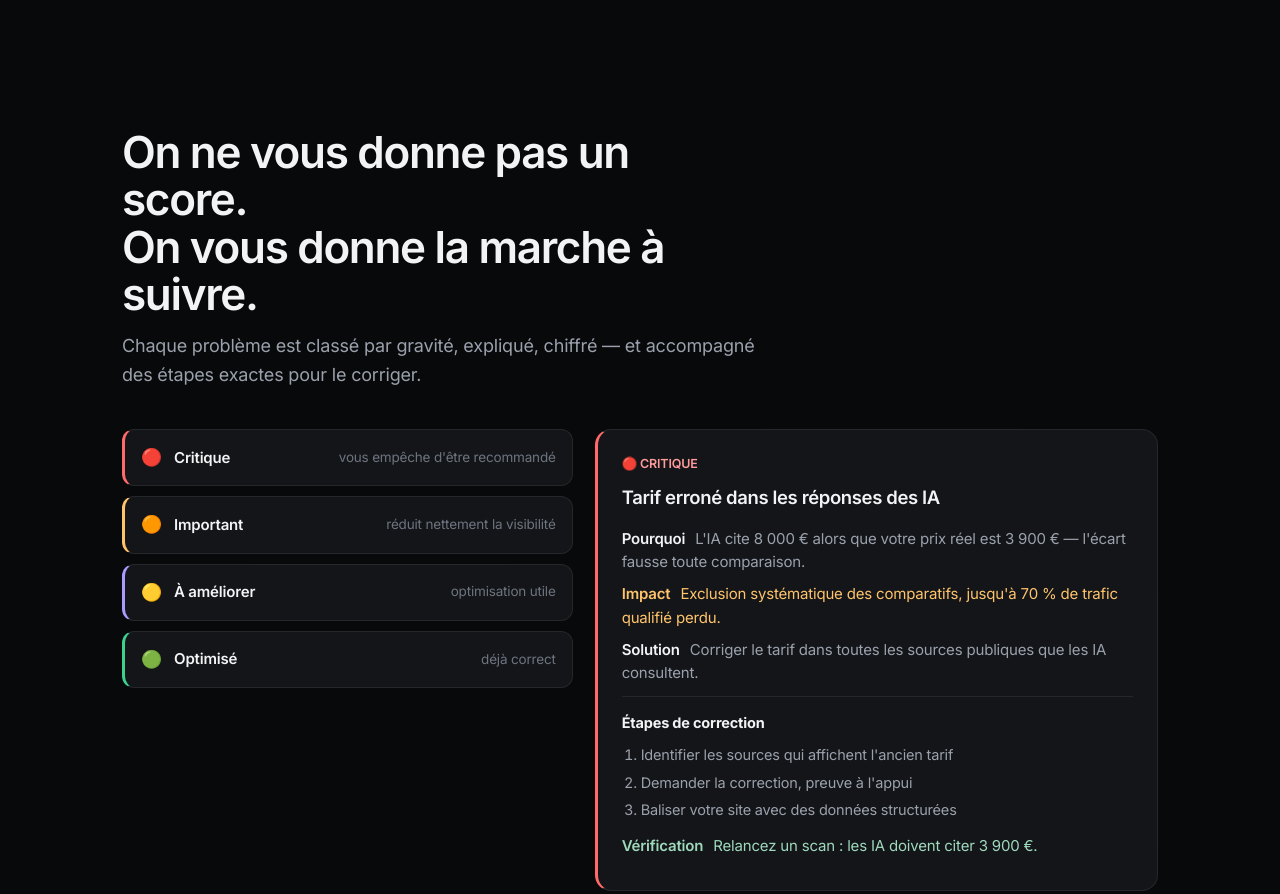
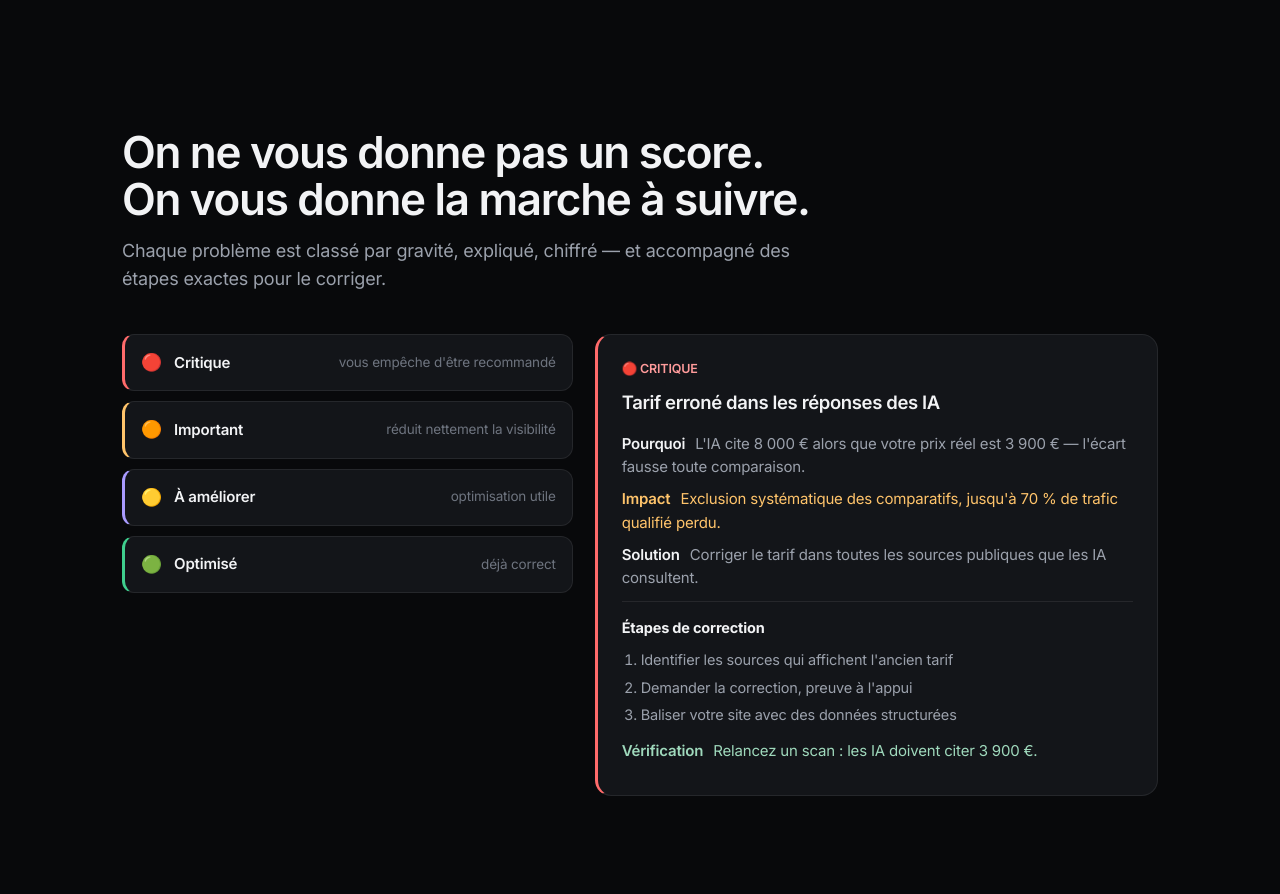
Before and after one commit to Selyriaia/Selyraia, a website: page index.html in a window 1280 px wide. Shown: the part 1440-2334 px from the top of the page. Drawn offline with nearby package versions, Linux system fonts and the light colour scheme.

Commit message:
Equilibrage des lignes de titre

```diff
--- a/index.html
+++ b/index.html
@@ -76,8 +76,9 @@
   .cf{padding:13px 20px;border-top:1px solid var(--ln);font-size:13px;color:var(--dm2)}
 
   section{padding:70px 0}
-  .sh{max-width:640px;margin-bottom:40px}
-  h2{font-size:clamp(27px,4vw,44px);line-height:1.08;letter-spacing:-.03em;font-weight:600;margin-bottom:13px}
+  .sh{max-width:720px;margin-bottom:40px}
+  h2{font-size:clamp(27px,4vw,44px);line-height:1.08;letter-spacing:-.03em;font-weight:600;
+    margin-bottom:13px;text-wrap:balance}
   .sh p{font-size:18px;color:var(--dm)}
   .duo{display:grid;grid-template-columns:1fr 1fr;gap:18px}
   .tile{padding:28px;background:var(--sf);border:1px solid var(--ln);border-radius:var(--r)}
@@ -347,7 +348,7 @@
   .hero2{display:grid;grid-template-columns:1.02fr .98fr;gap:56px;align-items:center;
     padding:74px 0 56px}
   .hero2 h1{font-size:clamp(38px,4.6vw,62px);line-height:1.03;letter-spacing:-.038em;
-    font-weight:600;margin-bottom:20px}
+    font-weight:600;margin-bottom:20px;text-wrap:balance}
   .hero2 .lead{font-size:18.5px;color:var(--dm);max-width:52ch;margin-bottom:30px}
 
   .livepill{display:inline-flex;align-items:center;gap:9px;border:1px solid rgba(123,107,255,.35);
@@ -507,7 +508,7 @@ padding:28px 0;display:flex;justify-content:space-between;gap:14px;flex-wrap:wra
   <section class="hero2">
     <div>
       <span class="livepill reveal"><i></i> Scan en direct — réponses réelles des IA</span>
-      <h1 class="reveal d1">Savez-vous ce que<br>les IA <span class="g">racontent sur vous</span> ?</h1>
+      <h1 class="reveal d1">Savez-vous ce que les IA <span class="g">racontent sur vous</span> ?</h1>
       <p class="lead reveal d2">Vos clients demandent à une IA quoi choisir et qui suivre.
         La réponse cite des noms — parfois pas le vôtre, souvent avec des informations fausses.
         On pose les vraies questions de votre marché, sur quatre IA à la fois, et on vous montre
@@ -572,7 +573,7 @@ padding:28px 0;display:flex;justify-content:space-between;gap:14px;flex-wrap:wra
 
   <!-- ══ DIAGNOSTIC PRIORISÉ ══ -->
   <section>
-    <div class="sh reveal"><h2>On ne vous donne pas un score.<br>On vous donne la marche à suivre.</h2>
+    <div class="sh reveal"><h2>On ne vous donne pas un score. On vous donne la marche à suivre.</h2>
       <p>Chaque problème est classé par gravité, expliqué, chiffré — et accompagné des étapes exactes pour le corriger.</p></div>
 
     <div class="sevshow">
```
